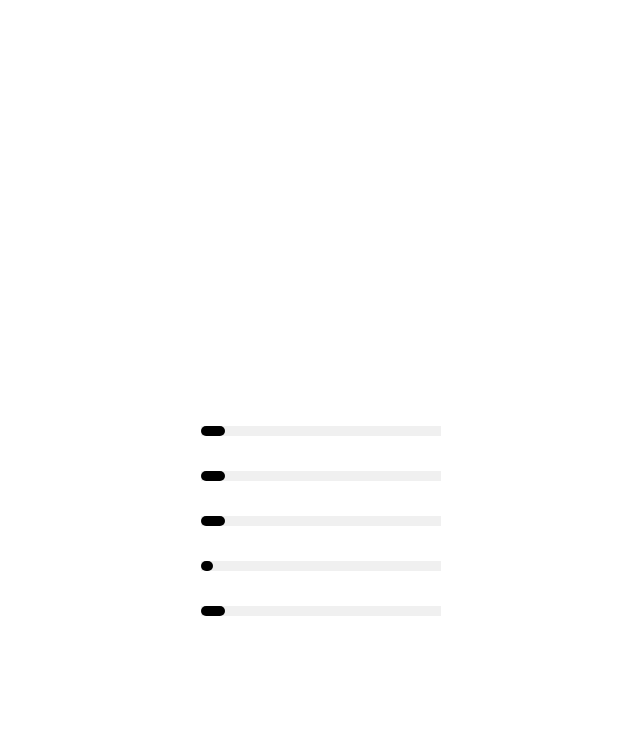
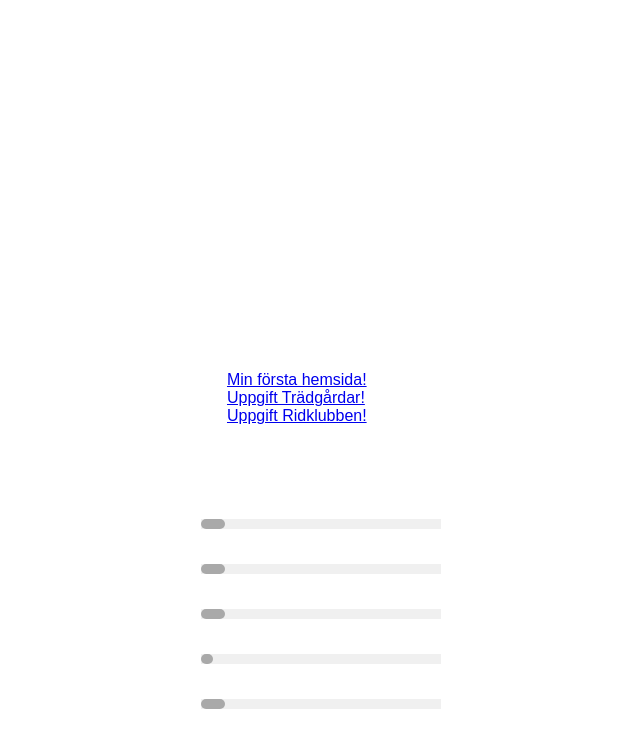
Before and after one commit to MalinTG22/mitt-cv, a plain HTML site: page mitt-cv.html in a window 1280 px wide. Shown: the part 295-1034 px from the top of the page, without its empty margins (319-959 px from the left). Before the commit the page ends 941 px from the top, so only its background shows below. Drawn offline with Linux system fonts and the light colour scheme.

Commit message:
startover

```diff
--- a/mitt-cv.html
+++ b/mitt-cv.html
@@ -26,17 +26,22 @@
 
             <div class="snickare">
             <li>
-    <b>Snickare: [2010-2022</b>
+            <b>Snickare: [2010-2022]</b>
             <p>Jag har jobbat som snickare i ca 11 år och har nyligen tagit tjänsteledigt pågrund av studier inom Webbutveckling.NET.Som snickare har jag fått testa på det mesta, jag har jobbat ensam och i team och lärt mig utföra jobb efter kundernas önskemål. </p></div>
             </li>
             <br>
+
             <div class="tradgard">
             <li>
             <b>Trädgårdsarbetare: [2008-2010]</b>
             <p>Mitt första jobb fick jag direkt efter att jag gått ut gymnasiet och hamnade på en trädgårdsfirma, där jobbade jag i ca 2 år.</p></div>
             </li>
             <br>
-    <b>Mina Kunskaper:</b>
+            <div class="portfolio">
+            <b>Portfolio: Skolarbeten</b><br>
+            <a href="https://nofr22pl.github.io/HelloWorld/">Min första hemsida!</a><br><a href="https://nofr22pl.github.io/uppgift1_html-/">Uppgift Trädgårdar!</a><br><a href="#">Uppgift Ridklubben!</a></div>
+            <br>
+            <b>Mina nuvarande kunskaper:</b>
             <div class="skills-bar">
             <div class="bar">
             <div class="info">
--- a/styles.css
+++ b/styles.css
@@ -129,7 +129,7 @@ b {
 .bar .progress-line span{
     height: 100%;
     width: 10%;
-    background: black;
+    background: darkgrey;
     position: absolute;
     border-radius: 10px;
     align-items: center;
```
Lines whose indentation alone changed are shown as unchanged.
